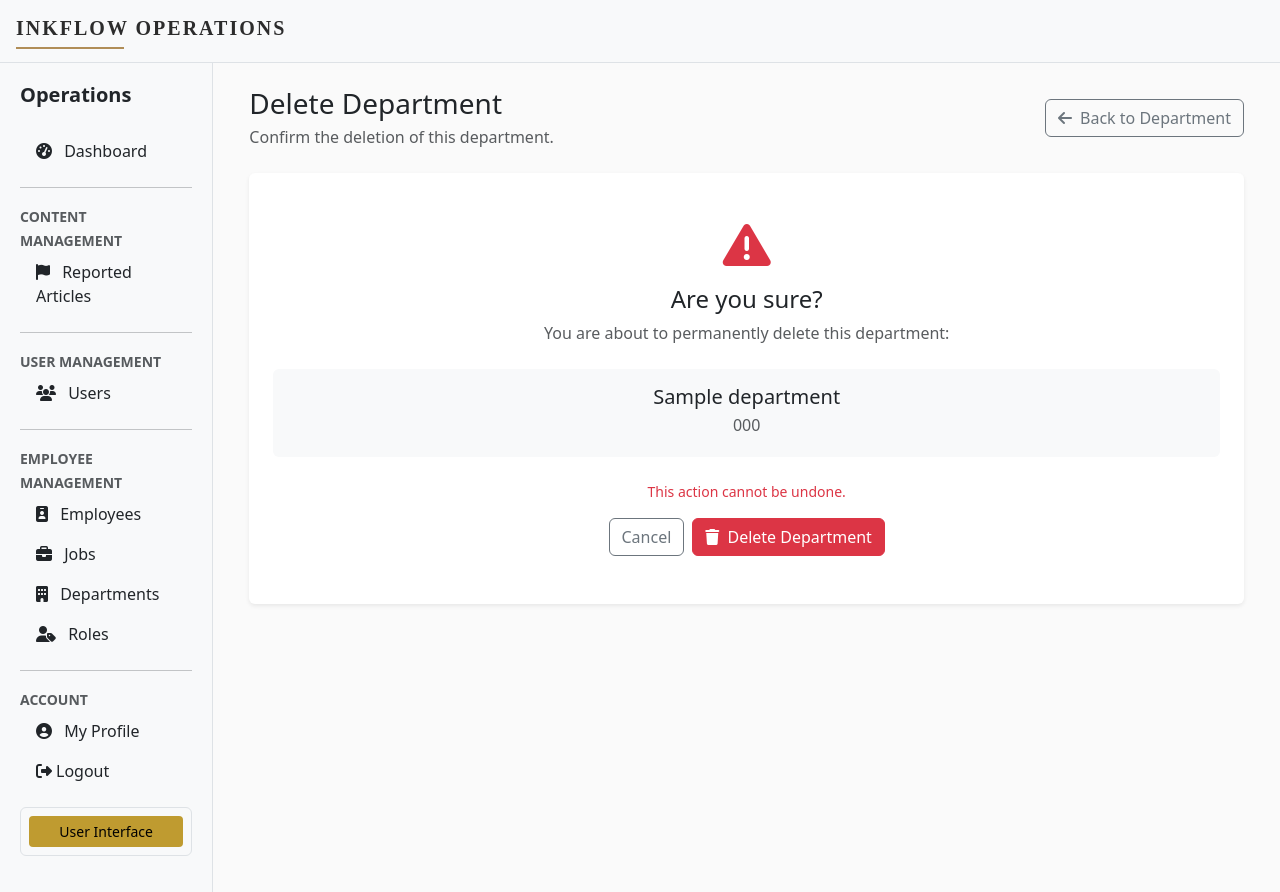
After one commit to Kgothatso-create/publishing-cms, a Django app: page /jobs/department/00000000-0000-0000-0000-000000000001/delete/ in a window 1280 px wide. The commit adds this page. Run offline with Django 5.2, Linux system fonts and the light colour scheme; a user stored in the database is signed in; tables that the repository leaves empty hold one stand-in row (values such as "Sample post"); data that the repository does not hold is empty; some libraries are stand-ins or nearby versions.

Commit message:
CRUD fro Departments

```diff
--- a/job/urls.py
+++ b/job/urls.py
@@ -13,8 +13,12 @@ urlpatterns = [
              path("add/", job_create, name="job-create")
          ])),
     path("department/", include([
-        path("", department_list, name="department-list"),
+        path("", department_list, name="department_list"),
         path("add/", department_create, name="department-create"),
-        path("<uuid:id>/", department_detail, name="department_detail"),
+        path("<uuid:id>/", include([
+            path("", department_detail, name="department_detail"),
+            path("edit/", department_edit, name="department_edit"),
+            path("delete/", department_delete, name="department_delete",),
+        ])),
     ])),
 ]
--- a/job/views.py
+++ b/job/views.py
@@ -205,7 +205,7 @@ def department_list(request):
         "create_label": "Add Department",
         "create_icon": "fas fa-building",
         "search_placeholder": "Search departments...",
-        "list_url": "department-list",
+        "list_url": "department_list",
         "items": departments,
         "pagination_object": departments,
         "icon": "fas fa-building",
@@ -244,7 +244,7 @@ def department_create(request):
         form = DepartmentCreateForm(request.POST)
         if form.is_valid():
             form.save()
-            return redirect("department-list")
+            return redirect("department_list")
 
     else:
         form = DepartmentCreateForm()
@@ -254,3 +254,91 @@ def department_create(request):
         "job/add_department.html",
         {"form": form}
     )
+
+
+@login_required
+def department_edit(request, id):
+    """
+    Edit an existing department.
+
+    Args:
+        request: HTTP request.
+        id: UUID of the department.
+
+    Returns:
+        Rendered department edit page or redirect after successful update.
+    """
+    department = get_object_or_404(Department, id=id)
+
+    if request.method == "POST":
+        department.name = request.POST.get("name", "").strip()
+        department.code = request.POST.get("code", "").strip()
+        department.description = request.POST.get("description", "").strip() or None
+        department.is_active = request.POST.get("is_active") == "on"
+
+        department.save()
+
+        messages.success(request, "Department updated successfully.")
+
+        return redirect("department_detail", id=department.id)
+
+    context = {
+        "department": department,
+        "page_title": f"Edit {department.name}",
+    }
+
+    return render(
+        request,
+        "job/department_edit.html",
+        context
+    )
+
+
+@login_required
+def department_delete(request, id):
+    """
+    Delete an existing department.
+
+    Args:
+        request: HTTP request.
+        id: UUID of the department.
+
+    Returns:
+        Rendered confirmation page or redirect after deletion.
+    """
+    department = get_object_or_404(Department, id=id)
+
+    if request.method == "POST":
+        if department.jobs.exists():
+            messages.error(
+                request,
+                "This department cannot be deleted because it has associated jobs. "
+                "Reassign or remove those jobs first."
+            )
+
+            return redirect(
+                "department_detail",
+                id=department.id
+            )
+
+        department_name = department.name
+        department.delete()
+
+        messages.success(
+            request,
+            f"Department '{department_name}' deleted successfully."
+        )
+
+        return redirect("department_list")
+
+    context = {
+        "department": department,
+        "page_title": f"Delete {department.name}",
+        "has_jobs": department.jobs.exists(),
+    }
+
+    return render(
+        request,
+        "job/department_delete.html",
+        context
+    )
--- a/templates/employment/layouts/sidebar.html
+++ b/templates/employment/layouts/sidebar.html
@@ -52,7 +52,7 @@
             </a>
         </li>
         <li>
-            <a href="{% url 'department-list' %}" class="nav-link text-dark">
+            <a href="{% url 'department_list' %}" class="nav-link text-dark">
                 <i class="fas fa-building me-2"></i>
                 Departments
             </a>
--- a/templates/job/add_department.html
+++ b/templates/job/add_department.html
@@ -11,7 +11,7 @@
             Add Department
         </h1>
 
-        <a href="{% url 'department-list' %}"
+        <a href="{% url 'department_list' %}"
            class="btn"
            style="border-color:#bf9b30;">
 
--- /dev/null
+++ b/templates/job/department_delete.html
@@ -0,0 +1,91 @@
+{% extends "employment/base.html" %}
+
+{% block content %}
+
+<div class="container-fluid">
+
+    <div class="d-flex justify-content-between align-items-center mb-4">
+        <div>
+            <h3 class="mb-1">Delete Department</h3>
+            <p class="text-muted mb-0">Confirm the deletion of this department.</p>
+        </div>
+
+        <a href="{% url 'department_detail' department.id %}" class="btn btn-outline-secondary">
+            <i class="fas fa-arrow-left me-1"></i> Back to Department
+        </a>
+    </div>
+
+    <div class="card shadow-sm border-0">
+        <div class="card-body p-4">
+
+            <div class="text-center py-4">
+
+                {% if has_jobs %}
+
+                    <i class="fas fa-lock text-warning fa-3x mb-3"></i>
+
+                    <h4>Department Cannot Be Deleted</h4>
+
+                    <p class="text-muted mb-4">
+                        This department currently has associated jobs.
+                        You must reassign or remove those jobs before deleting this department.
+                    </p>
+
+                    <div class="bg-light rounded p-3 mb-4">
+                        <h5 class="mb-1">{{ department.name }}</h5>
+                        <p class="text-muted mb-1">{{ department.code }}</p>
+                        <span class="badge bg-warning text-dark">
+                            {{ department.jobs.count }} Associated Job(s)
+                        </span>
+                    </div>
+
+                    <a href="{% url 'department_detail' department.id %}" class="btn btn-outline-secondary">
+                        Back to Department
+                    </a>
+
+                {% else %}
+
+                    <i class="fas fa-exclamation-triangle text-danger fa-3x mb-3"></i>
+
+                    <h4>Are you sure?</h4>
+
+                    <p class="text-muted mb-4">
+                        You are about to permanently delete this department:
+                    </p>
+
+                    <div class="bg-light rounded p-3 mb-4">
+                        <h5 class="mb-1">{{ department.name }}</h5>
+                        <p class="text-muted mb-1">{{ department.code }}</p>
+                    </div>
+
+                    <p class="text-danger small">
+                        This action cannot be undone.
+                    </p>
+
+                    <form method="POST">
+                        {% csrf_token %}
+
+                        <div class="d-flex justify-content-center gap-2">
+
+                            <a href="{% url 'department_detail' department.id %}" class="btn btn-outline-secondary">
+                                Cancel
+                            </a>
+
+                            <button type="submit" class="btn btn-danger">
+                                <i class="fas fa-trash me-1"></i> Delete Department
+                            </button>
+
+                        </div>
+
+                    </form>
+
+                {% endif %}
+
+            </div>
+
+        </div>
+    </div>
+
+</div>
+
+{% endblock %}
```
Also changed, not shown: templates/job/department_detail.html (+7 -1 lines), templates/job/department_edit.html (added, +102 -0 lines).
